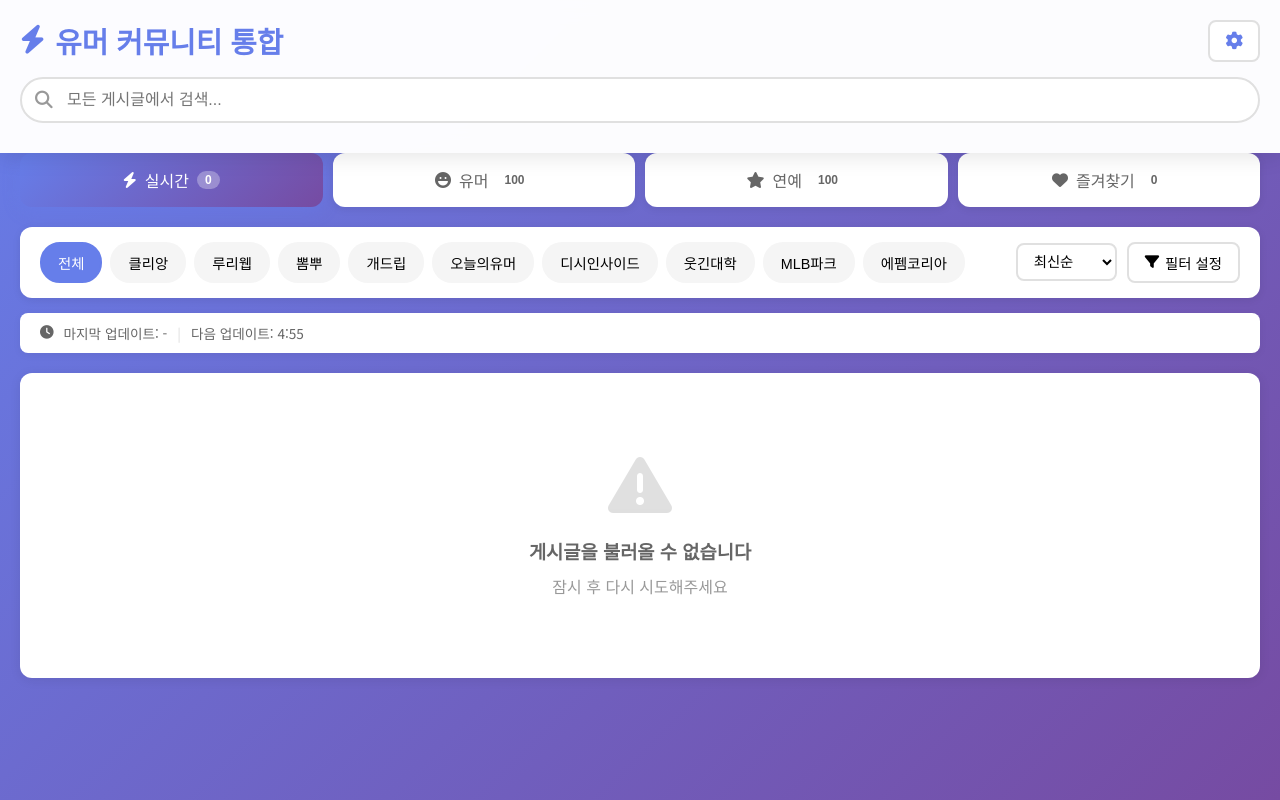
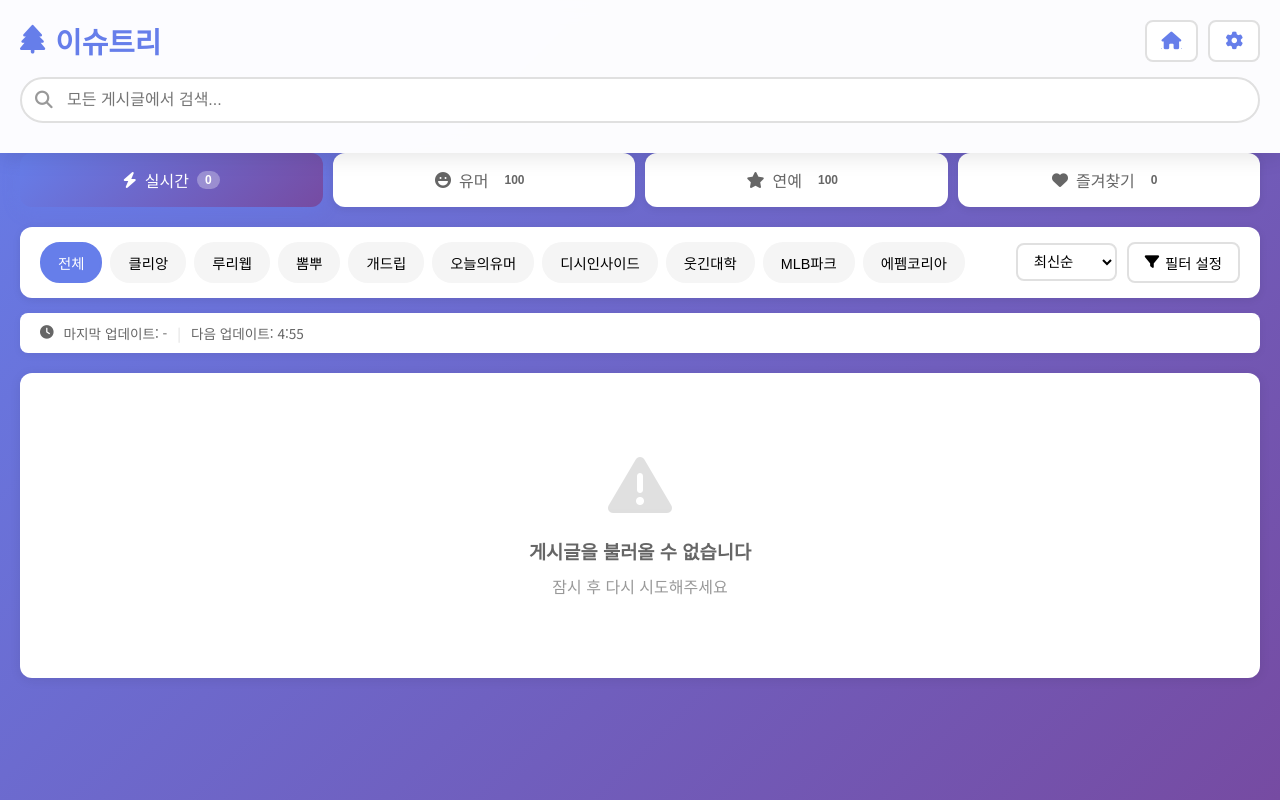
Before and after one commit to multibox0521-collab/humor-community-hub, a website: page all-in-one.html in a window 1280 px wide. Drawn offline with Linux system fonts and the light colour scheme; no server answers.

Commit message:
Update all-in-one.html

```diff
--- a/all-in-one.html
+++ b/all-in-one.html
@@ -3,7 +3,7 @@
 <head>
     <meta charset="UTF-8">
     <meta name="viewport" content="width=device-width, initial-scale=1.0">
-    <title>유머 커뮤니티 통합 - 한눈에 보기</title>
+    <title>이슈트리 - 한눈에 보기</title>
     <link rel="stylesheet" href="https://cdn.jsdelivr.net/npm/@fortawesome/fontawesome-free@6.4.0/css/all.min.css">
     <link href="https://fonts.googleapis.com/css2?family=Noto+Sans+KR:wght@300;400;500;600;700&display=swap" rel="stylesheet">
     <link rel="stylesheet" href="css/all-in-one.css">
@@ -13,8 +13,13 @@
     <header>
         <div class="container">
             <div class="header-top">
-                <h1><i class="fas fa-bolt"></i> 유머 커뮤니티 통합</h1>
+                <a href="index.html" style="text-decoration: none; color: inherit;">
+                    <h1><i class="fas fa-tree"></i> 이슈트리</h1>
+                </a>
                 <div class="header-actions">
+                    <a href="index.html" class="icon-btn" title="홈으로">
+                        <i class="fas fa-home"></i>
+                    </a>
                     <button id="settingsBtn" class="icon-btn" title="설정">
                         <i class="fas fa-cog"></i>
                     </button>
```
